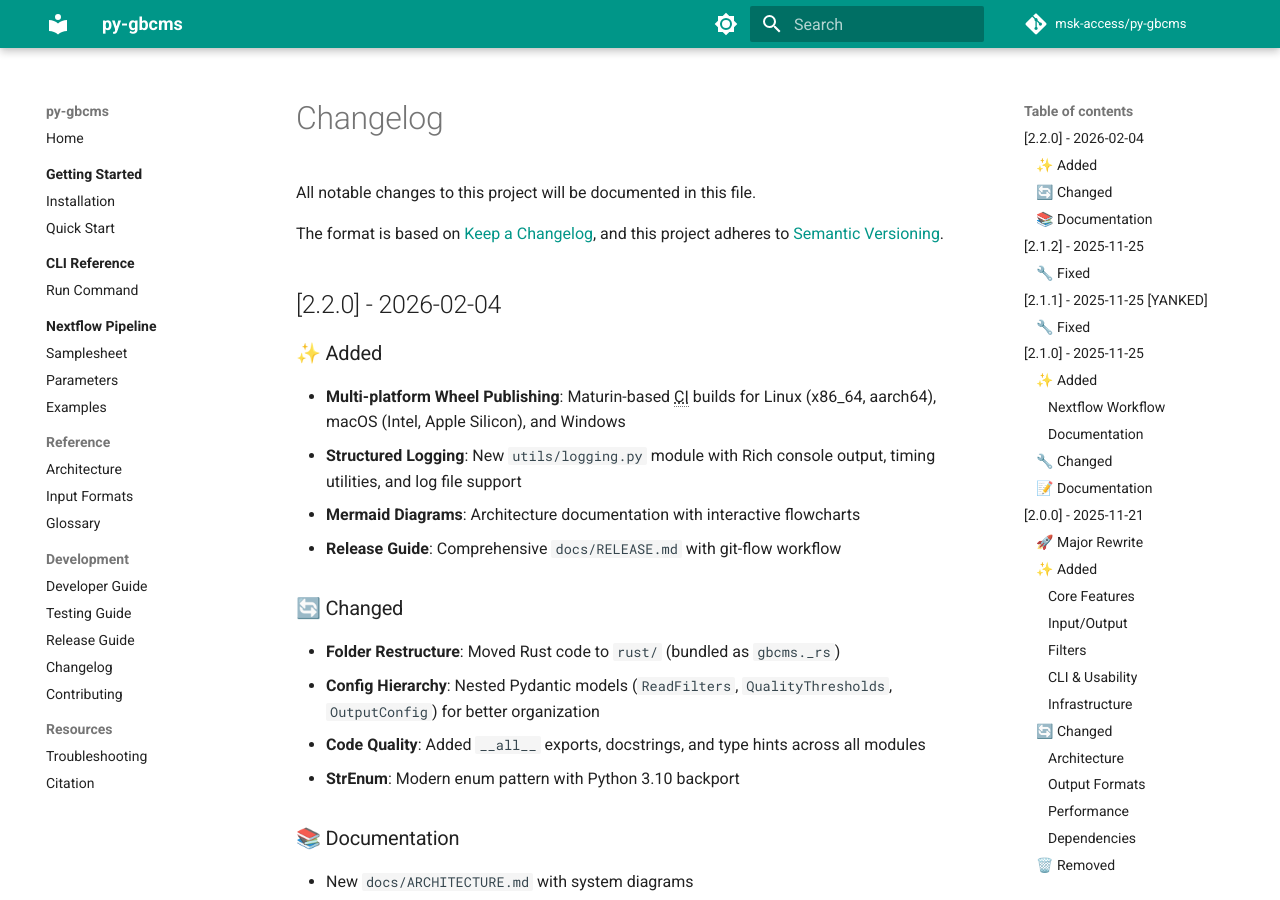
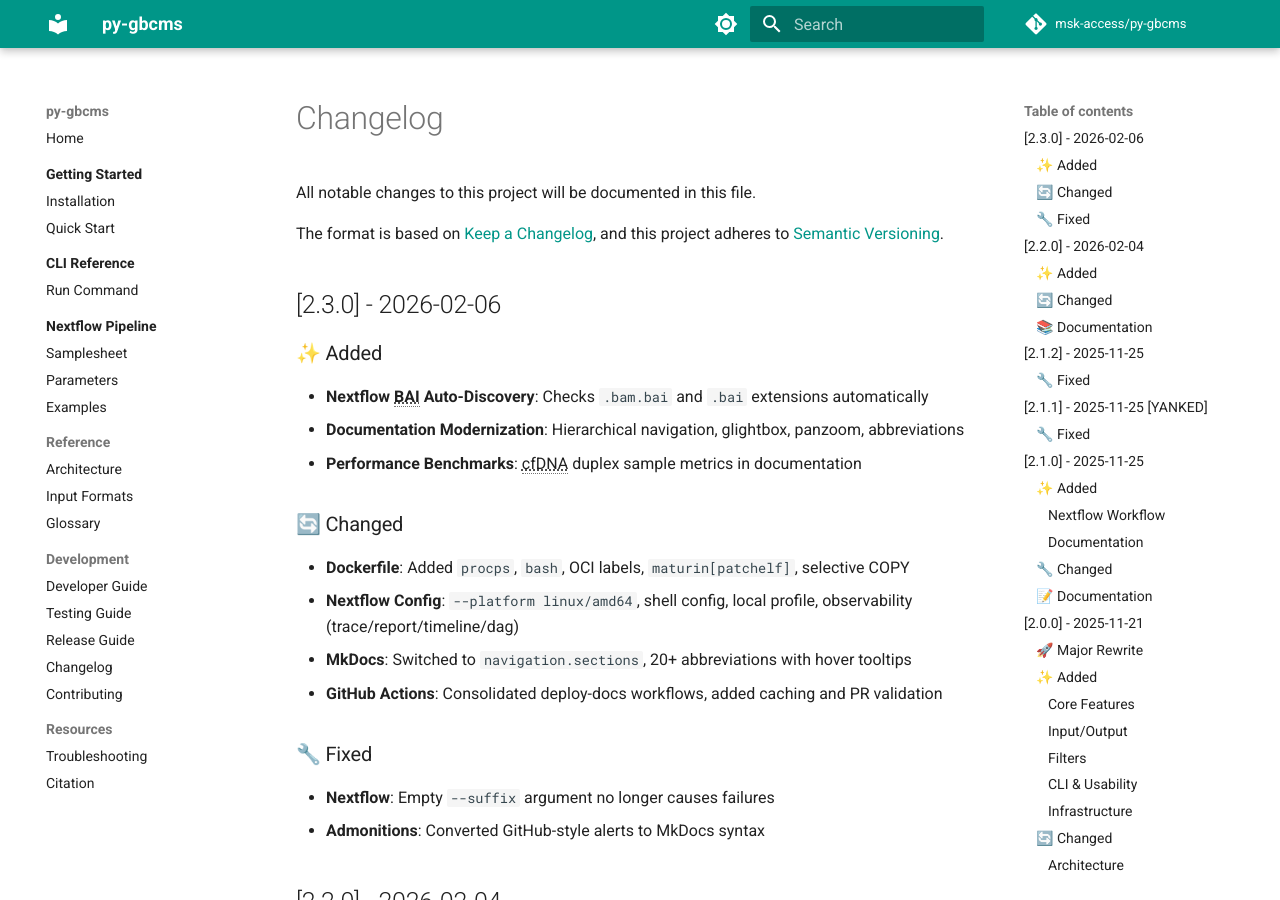
Before and after one commit to msk-access/py-gbcms, an MkDocs documentation site: the page built from docs/CHANGELOG.md, in a window 1280 px wide and 900 px high. Built offline with MkDocs 1.6.1 and Material for MkDocs 9.7.7, drawn with Linux system fonts in a browser that asks for light colours; comment, search, counter and statistics services are not loaded.

Commit message:
chore: bump version to 2.3.0
- Update version in pyproject.toml, __init__.py, Cargo.toml
- Update container tag in Nextflow module
- Update version refs in documentation
- Add CHANGELOG.md entry for 2.3.0

````diff
--- a/CHANGELOG.md
+++ b/CHANGELOG.md
@@ -4,6 +4,23 @@
 
 The format is based on [Keep a Changelog](https://keepachangelog.com/en/1.0.0/),
 and this project adheres to [Semantic Versioning](https://semver.org/spec/v2.0.0.html).
+
+## [2.3.0] - 2026-02-06
+
+### ✨ Added
+- **Nextflow BAI Auto-Discovery**: Checks `.bam.bai` and `.bai` extensions automatically
+- **Documentation Modernization**: Hierarchical navigation, glightbox, panzoom, abbreviations
+- **Performance Benchmarks**: cfDNA duplex sample metrics in documentation
+
+### 🔄 Changed
+- **Dockerfile**: Added `procps`, `bash`, OCI labels, `maturin[patchelf]`, selective COPY
+- **Nextflow Config**: `--platform linux/amd64`, shell config, local profile, observability (trace/report/timeline/dag)
+- **MkDocs**: Switched to `navigation.sections`, 20+ abbreviations with hover tooltips
+- **GitHub Actions**: Consolidated deploy-docs workflows, added caching and PR validation
+
+### 🔧 Fixed
+- **Nextflow**: Empty `--suffix` argument no longer causes failures
+- **Admonitions**: Converted GitHub-style alerts to MkDocs syntax
 
 ## [2.2.0] - 2026-02-04
 
--- a/docs/getting-started/quickstart.md
+++ b/docs/getting-started/quickstart.md
@@ -104,7 +104,7 @@
 ## Docker
 
 ```bash
-docker run --rm -v $(pwd):/data ghcr.io/msk-access/py-gbcms:2.2.0 \
+docker run --rm -v $(pwd):/data ghcr.io/msk-access/py-gbcms:2.3.0 \
     gbcms run \
     --variants /data/variants.vcf \
     --bam /data/sample.bam \
--- a/pyproject.toml
+++ b/pyproject.toml
@@ -1,6 +1,6 @@
 [project]
 name = "py-gbcms"
-version = "2.2.0"
+version = "2.3.0"
 description = "Python implementation of GetBaseCountsMultiSample (gbcms) for calculating base counts in BAM files"
 authors = [
     {name = "MSK-ACCESS", email = "shahr2@mskcc.org"}
--- a/src/gbcms/__init__.py
+++ b/src/gbcms/__init__.py
@@ -8,7 +8,7 @@
     $ gbcms run -v variants.vcf -b sample.bam -f reference.fa -o output/
 """
 
-__version__ = "2.2.0"
+__version__ = "2.3.0"
 
 from .models.core import GbcmsConfig, OutputFormat, Variant, VariantType
 from .pipeline import Pipeline
````
Also changed, not shown: docs/getting-started/installation.md (+6 -6 lines), 3 other files.
